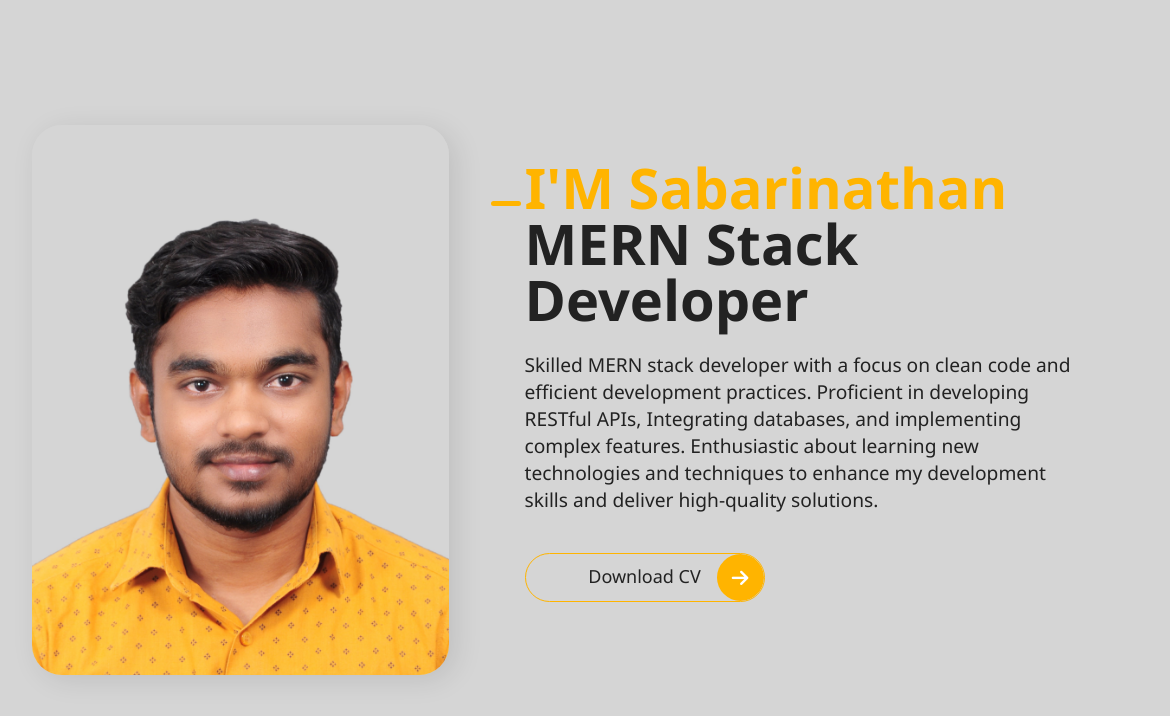
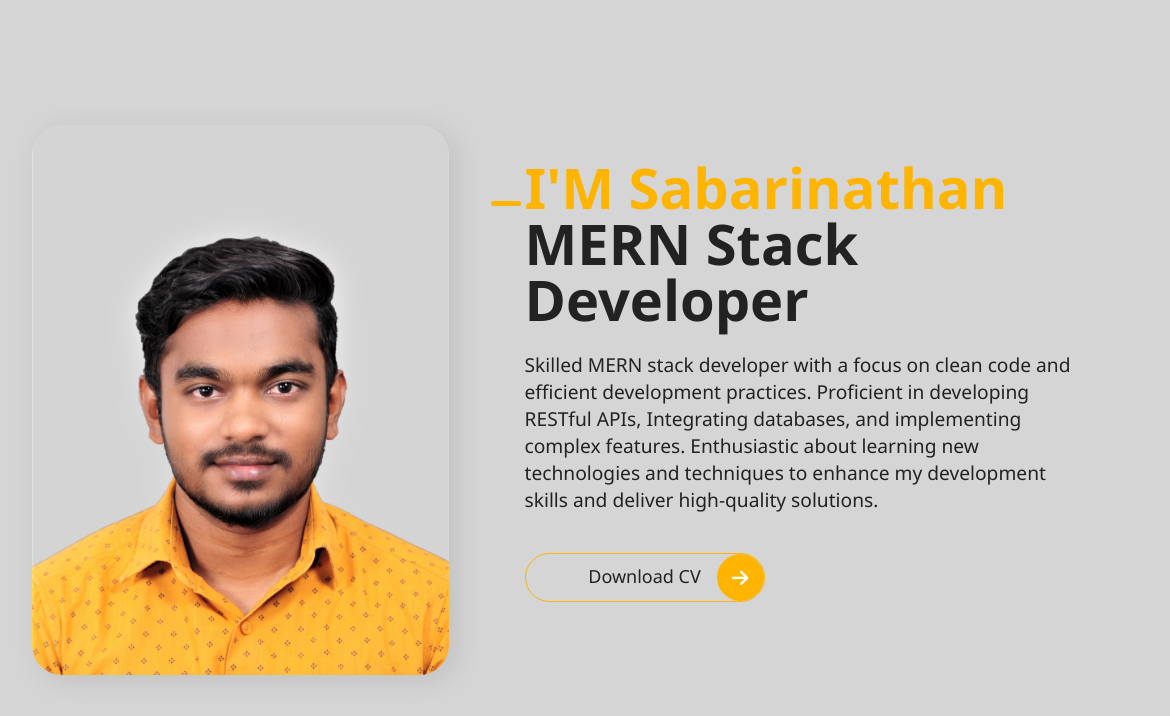
Before and after one commit to Sabarinathan-V/Portfolio, a plain HTML site: page index.html in a window 1280 px wide. Both pictures are taken after a click on the element 1203 px from the left and 65 px from the top of the page. Shown: the full height of the page, 0-1170 px from the left. Drawn offline with Linux system fonts and the light colour scheme.

Commit message:
profile update

```diff
--- a/index.html
+++ b/index.html
@@ -18,7 +18,7 @@
             </div>
             <div class="header-content">
                 <div class="profile">
-                    <img id="myImage" src="./images/black_bg.jpg" alt="Profile Picture">
+                    <img id="myImage" src="./images/black.jpg" alt="Profile Picture">
                 </div>
                 <div class="text-content">
                     <h1>I'M Sabarinathan <br /><span>MERN Stack Developer</span></h1>
--- a/index.js
+++ b/index.js
@@ -10,12 +10,12 @@ btn.onclick = function(){
     {
         icon.classList.add('fa-moon');
         icon.classList.remove('fa-sun');
-        image.src = './images/white_bg.jpg'
+        image.src = './images/white.jpg'
     }
     else{
         icon.classList.add('fa-sun');
         icon.classList.remove('fa-moon');
-        image.src = './images/black_bg.jpg';
+        image.src = './images/black.jpg';
     }
 };
 
```
Also changed, not shown: images/black.jpg (added), images/black_bg.jpg (deleted), images/white.jpg (added), images/white_bg.jpg (deleted).
